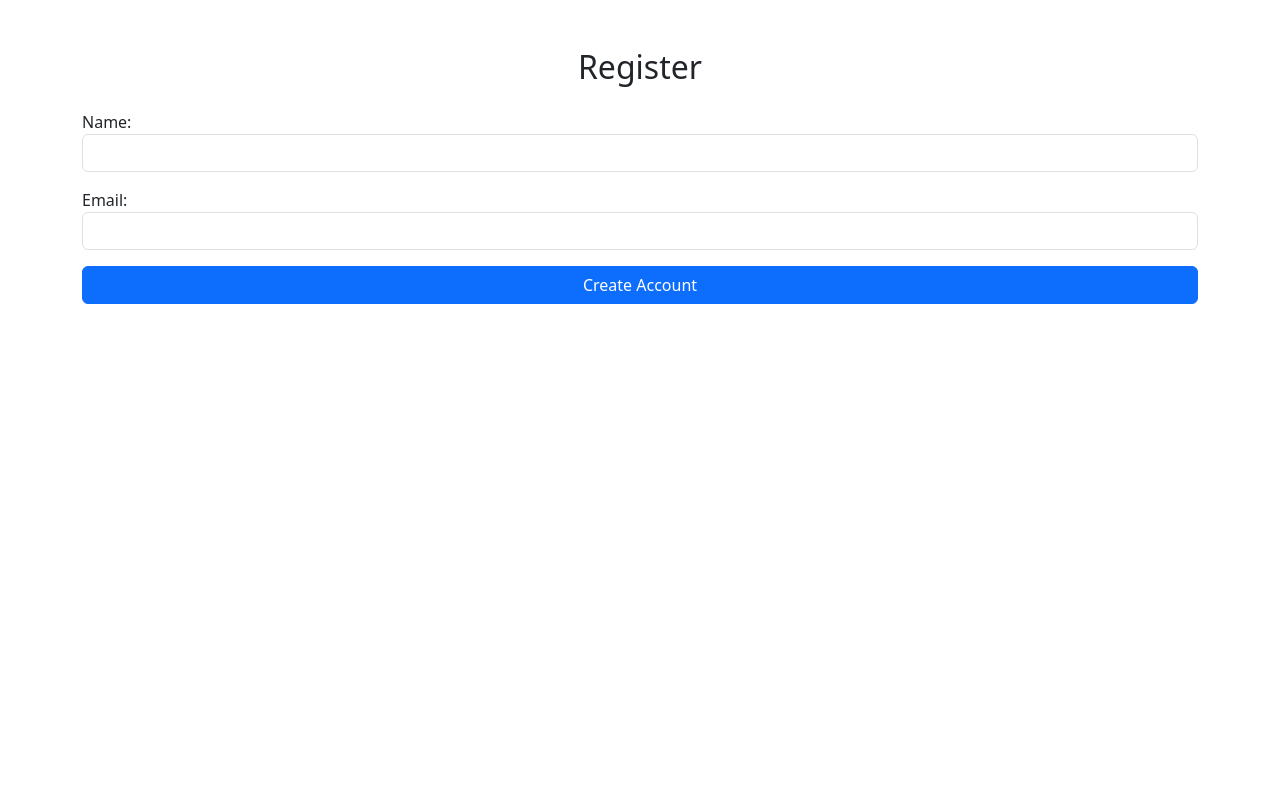
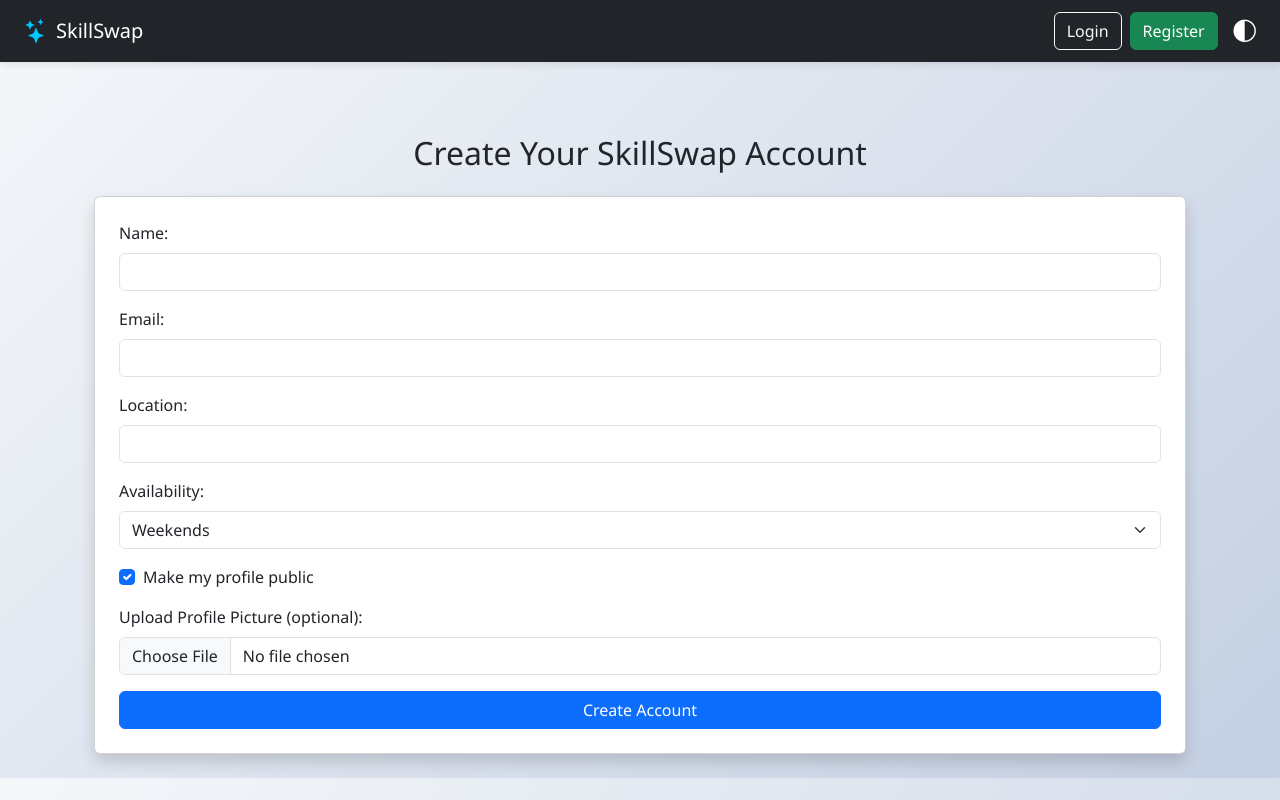
Before and after one commit to anujswami-29/skill_swap_platform, a Flask app: page /register in a window 1280 px wide. Run offline with Flask 3, Linux system fonts and the light colour scheme.

Commit message:
Full working SkillSwap app with login, dashboard, browse, requests

```diff
--- a/app.py
+++ b/app.py
@@ -1,33 +1,58 @@
 from flask import Flask, render_template, request, redirect, session
-from models import db, User  # Import db & User from models.py
+import os
+from werkzeug.utils import secure_filename
+from models import db, User, Skill, SwapRequest
 
 # Initialize Flask App
 app = Flask(__name__)
 app.secret_key = 'skill_secret'
 app.config['SQLALCHEMY_DATABASE_URI'] = 'sqlite:///database.db'
 
-# Initialize Database with App
+# Upload folder configuration
+UPLOAD_FOLDER = 'static/uploads'
+app.config['UPLOAD_FOLDER'] = UPLOAD_FOLDER
+os.makedirs(UPLOAD_FOLDER, exist_ok=True)
+
+# Initialize Database
 db.init_app(app)
 
 # -------------------- ROUTES --------------------
 
+# Home Page
 @app.route('/')
 def index():
     return render_template('index.html')
 
+# Register
 @app.route('/register', methods=['GET', 'POST'])
 def register():
     if request.method == 'POST':
         name = request.form['name']
         email = request.form['email']
+        location = request.form.get('location')
+        availability = request.form.get('availability')
+        is_public = True if request.form.get('is_public') == 'on' else False
 
-        user = User(name=name, email=email)
+        profile_pic = request.files.get('profile_pic')
+        filename = None
+        if profile_pic and profile_pic.filename != '':
+            filename = secure_filename(profile_pic.filename)
+            profile_pic.save(os.path.join(app.config['UPLOAD_FOLDER'], filename))
+
+        user = User(
+            name=name,
+            email=email,
+            location=location,
+            availability=availability,
+            is_public=is_public,
+            profile_pic=filename
+        )
         db.session.add(user)
         db.session.commit()
-
-        return redirect('/')
+        return redirect('/login')
     return render_template('register.html')
 
+# Login
 @app.route('/login', methods=['GET', 'POST'])
 def login():
     if request.method == 'POST':
@@ -40,14 +65,104 @@ def login():
             return "User not found"
     return render_template('login.html')
 
+# Dashboard
 @app.route('/dashboard')
 def dashboard():
     if 'user_id' in session:
         user = User.query.get(session['user_id'])
         return render_template('dashboard.html', user=user)
-    else:
+    return redirect('/login')
+
+# Add Skill
+@app.route('/add_skill', methods=['POST'])
+def add_skill():
+    if 'user_id' not in session:
         return redirect('/login')
 
+    skill_name = request.form['skill_name']
+    is_offered = True if request.form['is_offered'] == '1' else False
+
+    new_skill = Skill(
+        name=skill_name,
+        is_offered=is_offered,
+        user_id=session['user_id']
+    )
+    db.session.add(new_skill)
+    db.session.commit()
+    return redirect('/dashboard')
+
+# Browse
+@app.route('/browse', methods=['GET'])
+def browse():
+    if 'user_id' not in session:
+        return redirect('/login')
+
+    query = request.args.get('q')
+    all_users = User.query.filter(User.id != session['user_id'], User.is_public == True).all()
+
+    if query:
+        filtered_users = []
+        for user in all_users:
+            matching_skills = [s for s in user.skills if s.is_offered and query.lower() in s.name.lower()]
+            if matching_skills:
+                user.filtered_skills = matching_skills
+                filtered_users.append(user)
+        users = filtered_users
+    else:
+        users = all_users
+        for u in users:
+            u.filtered_skills = [s for s in u.skills if s.is_offered]
+
+    return render_template('browse.html', users=users, query=query)
+
+# Request Swap
+@app.route('/request_swap', methods=['POST'])
+def request_swap():
+    if 'user_id' not in session:
+        return redirect('/login')
+
+    receiver_id = request.form['receiver_id']
+    skill_name = request.form['skill_name']
+
+    new_request = SwapRequest(
+        sender_id=session['user_id'],
+        receiver_id=receiver_id,
+        skill_name=skill_name,
+        status='pending'
+    )
+    db.session.add(new_request)
+    db.session.commit()
+
+    return redirect('/browse')
+
+# View Requests
+@app.route('/requests')
+def view_requests():
+    if 'user_id' not in session:
+        return redirect('/login')
+
+    received_requests = SwapRequest.query.filter_by(receiver_id=session['user_id']).all()
+    return render_template('requests.html', requests=received_requests)
+
+# Update Request (Accept/Reject)
+@app.route('/update_request/<int:id>', methods=['POST'])
+def update_request(id):
+    if 'user_id' not in session:
+        return redirect('/login')
+
+    swap_request = SwapRequest.query.get(id)
+
+    if swap_request and swap_request.receiver_id == session['user_id']:
+        action = request.form['action']
+        if action == 'accept':
+            swap_request.status = 'accepted'
+        elif action == 'reject':
+            swap_request.status = 'rejected'
+        db.session.commit()
+
+    return redirect('/requests')
+
+# Logout
 @app.route('/logout')
 def logout():
     session.pop('user_id', None)
--- /dev/null
+++ b/templates/layout.html
@@ -0,0 +1,159 @@
+<!DOCTYPE html>
+<html lang="en">
+<head>
+  <meta charset="UTF-8">
+  <title>{% block title %}SkillSwap{% endblock %}</title>
+  <meta name="viewport" content="width=device-width, initial-scale=1">
+
+  <!-- Bootstrap + Icons -->
+  <link href="https://cdn.jsdelivr.net/npm/bootstrap@5.3.0/dist/css/bootstrap.min.css" rel="stylesheet">
+  <link href="https://cdn.jsdelivr.net/npm/bootstrap-icons@1.10.5/font/bootstrap-icons.css" rel="stylesheet">
+
+  <style>
+    :root {
+      --bg-light: linear-gradient(135deg, #f5f7fa, #c3cfe2);
+      --bg-dark: linear-gradient(135deg, #1c1c1c, #333333);
+      --card-shadow: 0 5px 15px rgba(0,0,0,0.1);
+      --transition: all 0.3s ease-in-out;
+    }
+
+    body {
+      background: var(--bg-light);
+      font-family: 'Segoe UI', sans-serif;
+      transition: var(--transition);
+    }
+
+    .dark-mode {
+      background: var(--bg-dark);
+      color: white;
+    }
+
+    .navbar {
+      box-shadow: 0 2px 8px rgba(0,0,0,0.1);
+    }
+
+    .logo-icon {
+      font-size: 1.5rem;
+      margin-right: 8px;
+      color: #00c6ff;
+    }
+
+    .card {
+      transition: var(--transition);
+      box-shadow: var(--card-shadow);
+    }
+
+    .card:hover {
+      transform: scale(1.02);
+    }
+
+    .theme-toggle {
+      cursor: pointer;
+      font-size: 1.4rem;
+      color: white;
+    }
+    /* Starry night sky layers for dark mode */
+#stars, #stars2, #stars3 {
+  position: fixed;
+  width: 100%;
+  height: 100%;
+  background-repeat: repeat;
+  z-index: -1;
+  opacity: 0;
+  pointer-events: none;
+  transition: opacity 0.5s ease;
+}
+
+/* Layer 1 - small stars */
+#stars {
+  background-image: url("https://raw.githubusercontent.com/JulianLaval/canvas-space/master/images/stars.png");
+  animation: blink1 100s linear infinite;
+}
+
+/* Layer 2 - medium stars */
+#stars2 {
+  background-image: url("https://raw.githubusercontent.com/JulianLaval/canvas-space/master/images/stars2.png");
+  animation: blink2 150s linear infinite;
+}
+
+/* Layer 3 - big stars */
+#stars3 {
+  background-image: url("https://raw.githubusercontent.com/JulianLaval/canvas-space/master/images/stars3.png");
+  animation: blink3 200s linear infinite;
+}
+
+@keyframes blink1 {
+  from { background-position: 0 0; }
+  to { background-position: -10000px 5000px; }
+}
+@keyframes blink2 {
+  from { background-position: 0 0; }
+  to { background-position: -5000px 10000px; }
+}
+@keyframes blink3 {
+  from { background-position: 0 0; }
+  to { background-position: -3000px -2000px; }
+}
+
+/* Show stars only in dark mode */
+.dark-mode #stars,
+.dark-mode #stars2,
+.dark-mode #stars3 {
+  opacity: 1;
+}
+/* Green Radium Glow on Navbar Buttons */
+.navbar .btn-outline-light:hover {
+  border: 2px solid #00ff84;
+  box-shadow: 0 0 10px #00ff84, 0 0 20px #00ff84;
+  color: #00ff84 !important;
+  background-color: transparent;
+  transition: all 0.3s ease-in-out;
+}
+
+  </style>
+</head>
+<body id="body"><div id="stars"></div>
+<div id="stars2"></div>
+<div id="stars3"></div>
+
+
+  <nav class="navbar navbar-expand-lg navbar-dark bg-dark px-4">
+    <a class="navbar-brand d-flex align-items-center" href="/">
+      <i class="bi bi-stars logo-icon"></i> SkillSwap
+    </a>
+
+    <div class="ms-auto d-flex align-items-center">
+      {% if session['user_id'] %}
+        <a href="/dashboard" class="btn btn-outline-light me-2">Dashboard</a>
+        <a href="/browse" class="btn btn-outline-light me-2">Browse</a>
+        <a href="/requests" class="btn btn-outline-light me-2">Requests</a>
+        <a href="/logout" class="btn btn-danger me-3">Logout</a>
+      {% else %}
+        <a href="/login" class="btn btn-outline-light me-2">Login</a>
+        <a href="/register" class="btn btn-success me-3">Register</a>
+      {% endif %}
+
+      <i class="bi bi-circle-half theme-toggle" onclick="toggleTheme()" title="Toggle Theme"></i>
+    </div>
+  </nav>
+
+  <div class="container py-4">
+    {% with messages = get_flashed_messages() %}
+      {% if messages %}
+        {% for message in messages %}
+          <div class="alert alert-info">{{ message }}</div>
+        {% endfor %}
+      {% endif %}
+    {% endwith %}
+
+    {% block content %}{% endblock %}
+  </div>
+
+  <script>
+    function toggleTheme() {
+      const body = document.getElementById("body");
+      body.classList.toggle("dark-mode");
+    }
+  </script>
+</body>
+</html>
--- a/templates/register.html
+++ b/templates/register.html
@@ -1,24 +1,47 @@
-<!DOCTYPE html>
-<html>
-<head>
-  <title>Register</title>
-  <meta name="viewport" content="width=device-width, initial-scale=1">
-  <link href="https://cdn.jsdelivr.net/npm/bootstrap@5.3.0/dist/css/bootstrap.min.css" rel="stylesheet">
-</head>
-<body>
+{% extends "layout.html" %}
+
+{% block title %}Register | SkillSwap{% endblock %}
+
+{% block content %}
 <div class="container mt-5">
-    <h2 class="text-center mb-4">Register</h2>
-    <form method="POST">
+  <h2 class="text-center mb-4">Create Your SkillSwap Account</h2>
+  <form method="POST" enctype="multipart/form-data" class="card p-4 shadow">
+
     <div class="mb-3">
-        <label>Name:</label>
+      <label class="form-label">Name:</label>
       <input type="text" name="name" class="form-control" required>
     </div>
+
     <div class="mb-3">
-        <label>Email:</label>
+      <label class="form-label">Email:</label>
       <input type="email" name="email" class="form-control" required>
     </div>
+
+    <div class="mb-3">
+      <label class="form-label">Location:</label>
+      <input type="text" name="location" class="form-control">
+    </div>
+
+    <div class="mb-3">
+      <label class="form-label">Availability:</label>
+      <select name="availability" class="form-select">
+        <option value="Weekends">Weekends</option>
+        <option value="Evenings">Evenings</option>
+        <option value="Weekdays">Weekdays</option>
+      </select>
+    </div>
+
+    <div class="mb-3 form-check">
+      <input type="checkbox" name="is_public" class="form-check-input" checked>
+      <label class="form-check-label">Make my profile public</label>
+    </div>
+
+    <div class="mb-3">
+      <label class="form-label">Upload Profile Picture (optional):</label>
+      <input type="file" name="profile_pic" class="form-control">
+    </div>
+
     <button type="submit" class="btn btn-primary w-100">Create Account</button>
   </form>
 </div>
-</body>
-</html>
+{% endblock %}
```
Also changed, not shown: models.py (+20 -0 lines), templates/browse.html (+62 -0 lines), templates/dashboard.html (+64 -14 lines), templates/index.html (+25 -12 lines), templates/login.html (+16 -14 lines), templates/requests.html (+61 -0 lines). Lines whose indentation alone changed are shown as unchanged.
